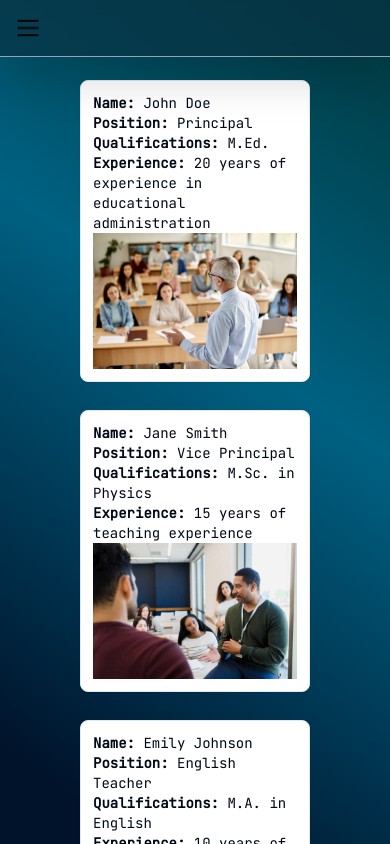
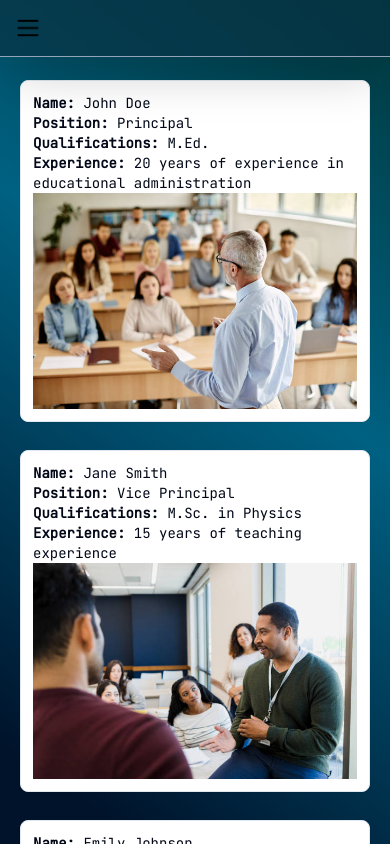
Before and after one commit to Anurag41682/School-Website, a React (Vite) app: page /faculty in a window 390 px wide. Shown: the top 844 px of the page. Built offline with nearby package versions, Linux system fonts and the light colour scheme.

Commit message:
updated padding for small screen

```diff
--- a/src/section/Faculty/Faculty.jsx
+++ b/src/section/Faculty/Faculty.jsx
@@ -3,7 +3,7 @@ import data from "./data";
 import FacultyCard from "@/components/FacultyCard";
 const Faculty = () => {
   return (
-    <section className="flex flex-col gap-7 px-20 my-20 text-white justify-center items-center">
+    <section className="flex flex-col gap-7 px-20 my-20 text-white justify-center items-center max-md:px-5">
       {data.map((item, index) => (
         <FacultyCard key={index} item={item} />
       ))}
```
